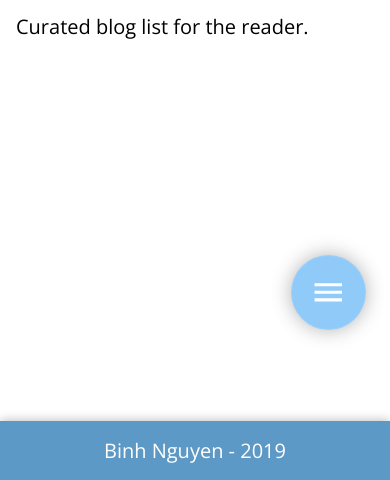
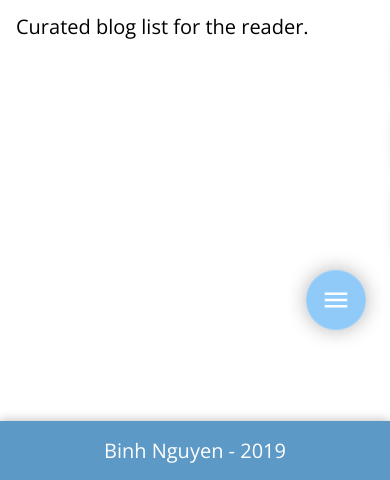
Before and after one commit to bnguyensn/restthisafternoon-DEPRECATED, a Gatsby site: page / in a window 390 px wide. Shown: the part 478-958 px from the top of the page. Built offline with nearby package versions, Linux system fonts and the light colour scheme; Gatsby itself is replaced by a stand-in of ours; some packages are replaced by stand-ins of ours.

Commit message:
feat: add routing and complete styling for mobile nav

```diff
--- a/src/components/layout/NavMobile.js
+++ b/src/components/layout/NavMobile.js
@@ -1,35 +1,132 @@
 import React, { useState } from 'react';
+import { navigate } from 'gatsby';
+import clsx from 'clsx';
 import Fab from '../parts/Fab';
 import Menu from '../../assets/icons/Menu';
 import Close from '../../assets/icons/Close';
 import createUseStylesWithTheme from '../../styles/createUseStylesWithTheme';
 
 const useStyles = createUseStylesWithTheme(theme => ({
-  container: {
+  menuButtonContainer: {
     position: 'fixed',
     display: 'block',
     bottom: theme.spacing(4.5),
     right: theme.spacing(3),
   },
+
+  navButtonsContainer: {
+    position: 'fixed',
+    '& :nth-child(1)': {
+      bottom: theme.spacing(14.5),
+    },
+    '& :nth-child(2)': {
+      bottom: theme.spacing(24.5),
+    },
+    '& :nth-child(3)': {
+      bottom: theme.spacing(34.5),
+    },
+  },
+
+  navButton: {
+    position: 'fixed',
+  },
+
+  navButtonShown: {
+    right: theme.spacing(3),
+    transform: `translate(0, 0)`,
+    transition: `right .2s ${theme.speed.decelerateEasing}, transform .2s ${theme.speed.decelerateEasing}`,
+  },
+
+  navButtonHidden: {
+    right: 0,
+    transform: `translate(110%, 0)`,
+    transition: `right .2s ${theme.speed.accelerateEasing}, transform .2s ${theme.speed.accelerateEasing}`,
+  },
+
   [`@media (min-width: ${theme.breakpoints.s}px)`]: {
-    container: {
+    menuButtonContainer: {
+      display: 'none',
+    },
+    navButtonsContainer: {
       display: 'none',
     },
   },
 }));
 
-export default function NavMobile() {
+function NavButton({ navMenuOpen, setNavMenuOpen, to, children }) {
   const classes = useStyles();
 
-  const [navMenuOpen, setNavMenuOpen] = useState(false);
+  const shownClass = navMenuOpen
+    ? classes.navButtonShown
+    : classes.navButtonHidden;
+
+  const handleClick = () => {
+    setNavMenuOpen(!navMenuOpen);
+    navigate(to);
+  };
+
+  return (
+    <div className={clsx(classes.navButton, shownClass)}>
+      <Fab type="text" onClick={handleClick}>
+        {children}
+      </Fab>
+    </div>
+  );
+}
+
+function NavButtons({ navMenuOpen, setNavMenuOpen }) {
+  const classes = useStyles();
+
+  return (
+    <div className={classes.navButtonsContainer}>
+      <NavButton
+        to={'/'}
+        navMenuOpen={navMenuOpen}
+        setNavMenuOpen={setNavMenuOpen}
+      >
+        Home
+      </NavButton>
+      <NavButton
+        to={'/about'}
+        navMenuOpen={navMenuOpen}
+        setNavMenuOpen={setNavMenuOpen}
+      >
+        About
+      </NavButton>
+      <NavButton
+        to={'/archive'}
+        navMenuOpen={navMenuOpen}
+        setNavMenuOpen={setNavMenuOpen}
+      >
+        Archive
+      </NavButton>
+    </div>
+  );
+}
+
+function MenuButton({ navMenuOpen, setNavMenuOpen }) {
+  const classes = useStyles();
 
   const handleOpenMenu = () => {
     setNavMenuOpen(!navMenuOpen);
   };
 
   return (
-    <div className={classes.container}>
-      <Fab onClick={handleOpenMenu}>{navMenuOpen ? <Close /> : <Menu />}</Fab>
+    <div className={classes.menuButtonContainer}>
+      <Fab type="icon" onClick={handleOpenMenu}>
+        {navMenuOpen ? <Close /> : <Menu />}
+      </Fab>
     </div>
   );
 }
+
+export default function NavMobile() {
+  const [navMenuOpen, setNavMenuOpen] = useState(false);
+
+  return (
+    <>
+      <MenuButton navMenuOpen={navMenuOpen} setNavMenuOpen={setNavMenuOpen} />
+      <NavButtons navMenuOpen={navMenuOpen} setNavMenuOpen={setNavMenuOpen} />
+    </>
+  );
+}
--- a/src/components/parts/Fab.js
+++ b/src/components/parts/Fab.js
@@ -1,4 +1,5 @@
 import React from 'react';
+import clsx from 'clsx';
 import createUseStylesWithTheme from '../../styles/createUseStylesWithTheme';
 
 const useStyles = createUseStylesWithTheme({
@@ -6,28 +7,44 @@ const useStyles = createUseStylesWithTheme({
     display: 'flex',
     justifyContent: 'center',
     alignItems: 'center',
-    width: '3.75rem',
-    height: '3.75rem',
-    borderRadius: '50%',
     border: `1px solid rgba(255, 255, 255, 0.1)`,
-    color: '#ffffff',
     backgroundColor: backgroundColor || theme.palette.primary.main,
     boxShadow: '0 0 20px 0 rgba(0, 0, 0, 0.3)',
     cursor: 'pointer',
+  }),
+
+  fabText: ({ theme }) => ({
+    padding: `${theme.spacing(1)}px ${theme.spacing(2)}px`,
+    borderRadius: 10,
+    fontSize: '1.5rem',
+    color: '#ffffff',
+  }),
+
+  fabIcon: {
+    width: '3rem',
+    height: '3rem',
+    borderRadius: '50%',
     '& > *': {
       display: 'block',
-      width: '50%',
-      height: '50%',
+      width: '1.5rem',
+      height: '1.5rem',
       fill: '#ffffff',
     },
-  }),
+  },
 });
 
-export default function Fab({ onClick, children, ...props }) {
+export default function Fab({ type, onClick, children, ...props }) {
   const classes = useStyles({ ...props });
 
+  const typeClass =
+    type === 'hybrid'
+      ? classes.fabHybrid
+      : type === 'text'
+      ? classes.fabText
+      : classes.fabIcon;
+
   return (
-    <div className={classes.fab} onClick={onClick}>
+    <div className={clsx(classes.fab, typeClass)} onClick={onClick}>
       {children}
     </div>
   );
--- a/src/styles/theme.js
+++ b/src/styles/theme.js
@@ -21,6 +21,11 @@ export default {
       body: "'Open Sans', 'Arial', 'sans-serif'",
     },
   },
+  speed: {
+    standardEasing: 'cubic-bezier(0.4, 0.0, 0.2, 1)',
+    decelerateEasing: 'cubic-bezier(0.0, 0.0, 0.2, 1)',
+    accelerateEasing: 'cubic-bezier(0.4, 0.0, 1, 1)',
+  },
   breakpoints: {
     s: 768,
   },
```
